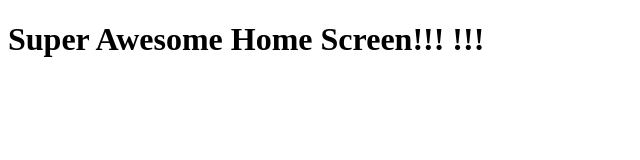
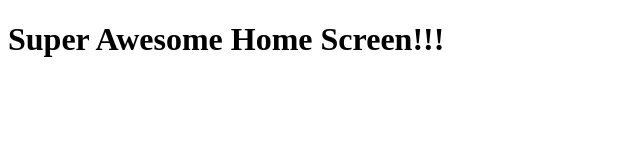
Before and after one commit to Nishanth-Moolam/language_app, an Angular app in the folder language-fe/: page /home in a window 1280 px wide. Shown: the top 160 px of the page, without its empty margins (0-640 px from the left). Built offline with nearby package versions, Linux system fonts and the light colour scheme.

Commit message:
final test

```diff
--- a/language-fe/src/app/home/components/home/home.component.html
+++ b/language-fe/src/app/home/components/home/home.component.html
@@ -1,5 +1,5 @@
 <div>
     <h1>
-        Super Awesome Home Screen!!! !!!
+        Super Awesome Home Screen!!!
     </h1>
 </div>
```
